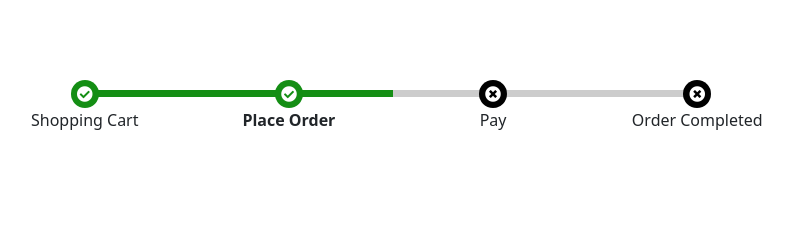
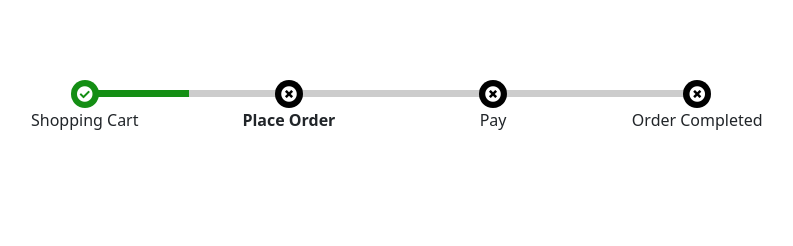
Before and after one commit to amalazimahh/Beetriv, a PHP site: page /Email/place-order.php in a window 1280 px wide. Shown: the part 56-302 px from the top of the page, without its empty margins (265-1058 px from the left). Run offline with PHP 8.4, Linux system fonts and the light colour scheme.

Commit message:
modify css for progress bar

```diff
--- a/place-order.php
+++ b/place-order.php
@@ -54,13 +54,11 @@ require_once "connection.php";
       z-index: -1;
     }
 
-    ul li:nth-child(1) .fas,
-    ul li:nth-child(2) .fas{
+    ul li:nth-child(1) .fas{
       background: #148e14;
     }
 
-    ul li:nth-child(1) .fas::after,
-    ul li:nth-child(2) .fas::after{
+    ul li:nth-child(1) .fas::after{
       background: #148e14;
 
     }
@@ -138,7 +136,7 @@ require_once "connection.php";
           </li>
 
           <li>
-            <i class="fas fa-check-circle"></i>
+            <i class="fas fa-times-circle"></i>
             <p><b>Place Order</b></p>
           </li>
 
```
